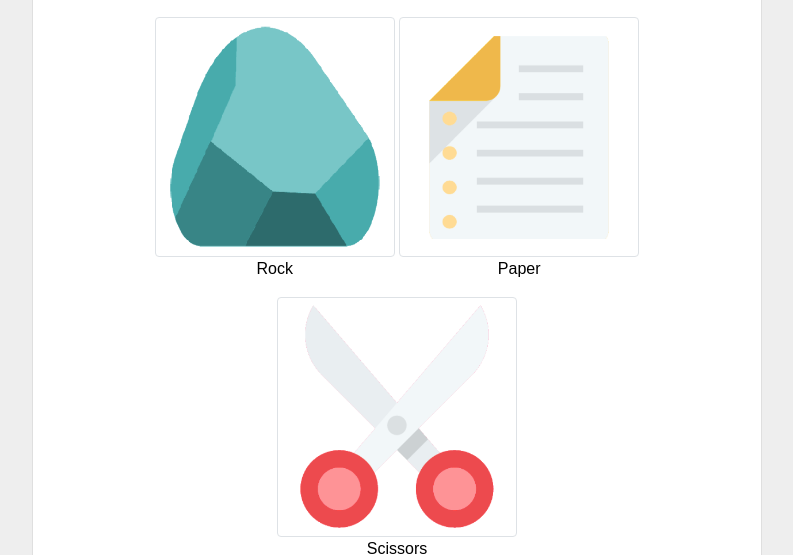
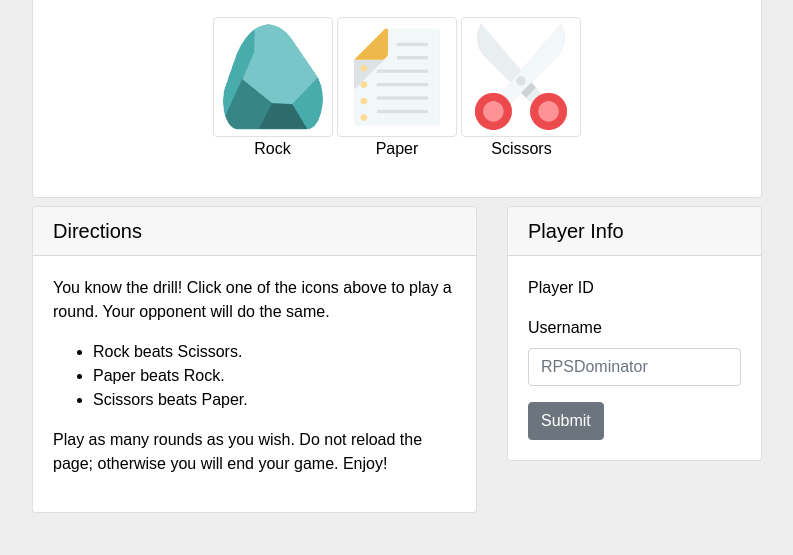
Before and after one commit to icn2you/fsf-a07, a plain HTML site: page index.html in a window 1280 px wide. Shown: the part 245-800 px from the top of the page, without its empty margins (243-1036 px from the left). Drawn offline with nearby package versions, Linux system fonts and the light colour scheme.

Commit message:
style: Decrease size of game tokens

```diff
--- a/assets/css/style.css
+++ b/assets/css/style.css
@@ -37,5 +37,5 @@ figure {
 }
 
 .game-token {
-  max-width: 240px;
+  max-width: 120px;
 }
```
